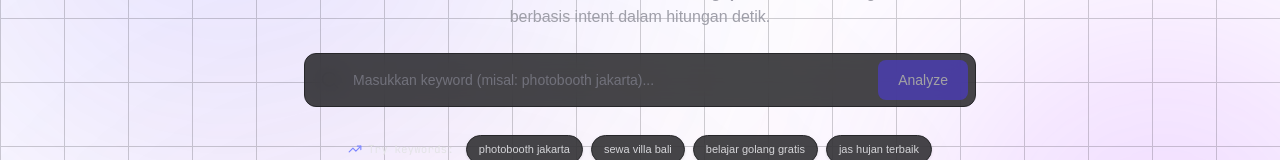
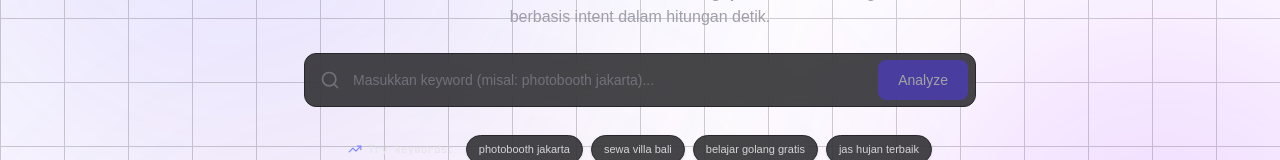
Before and after one commit to MowlandCodes/intention-seo, a Next.js app: page / in a window 1280 px wide. Shown: the part 302-462 px from the top of the page. Built offline with nearby package versions, Linux system fonts and the light colour scheme.

Commit message:
fix(search): added z-index so the search icon is visible

```diff
--- a/src/components/Hero.tsx
+++ b/src/components/Hero.tsx
@@ -98,7 +98,7 @@ export default function HeroSection({
           className="gsap-search opacity-0 mt-6 max-w-2xl mx-auto relative flex items-center"
         >
           <div className="relative w-full">
-            <Search className="absolute left-4 top-1/2 -translate-y-1/2 w-5 h-5 text-zinc-500" />
+            <Search className="absolute left-4 top-1/2 -translate-y-1/2 w-5 h-5 text-zinc-500 z-1" />
             <input
               type="text"
               value={keyword}
```
